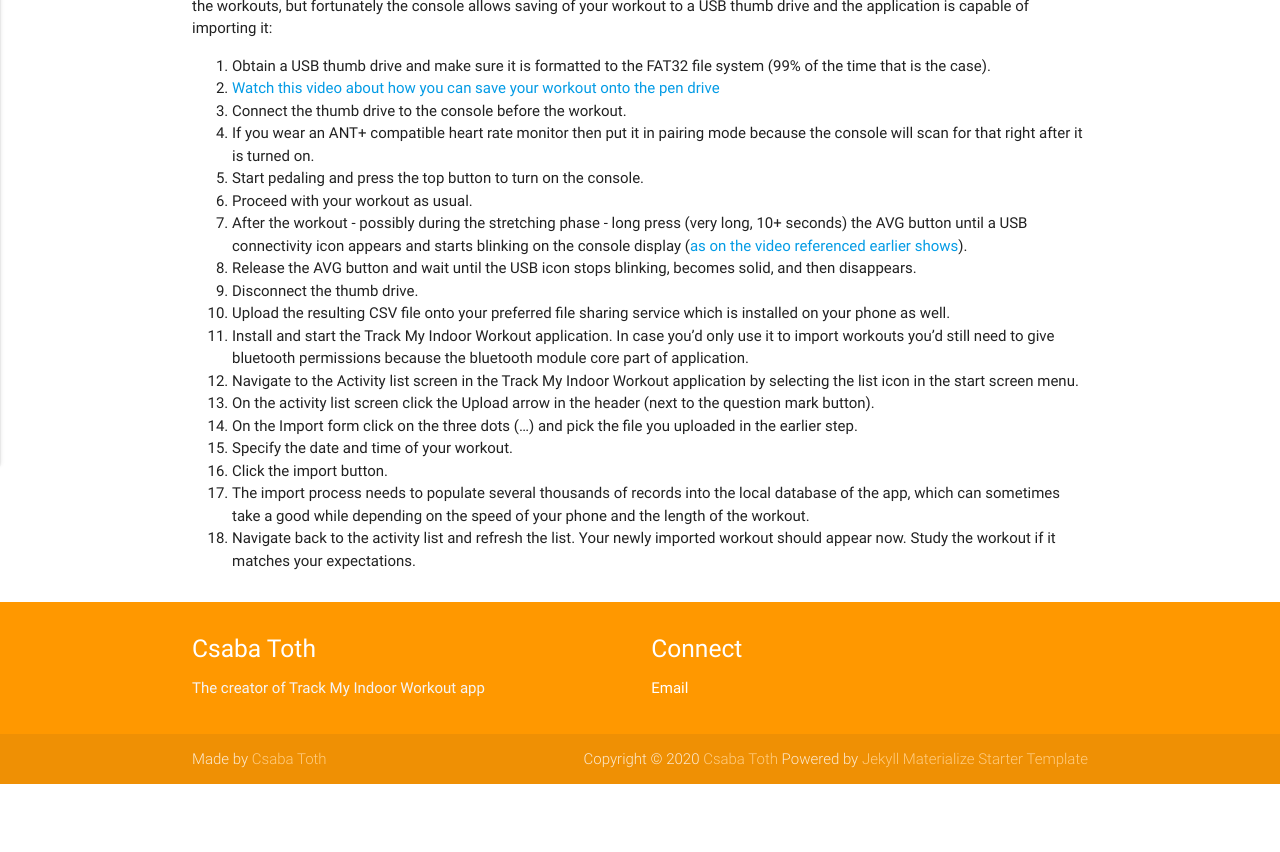
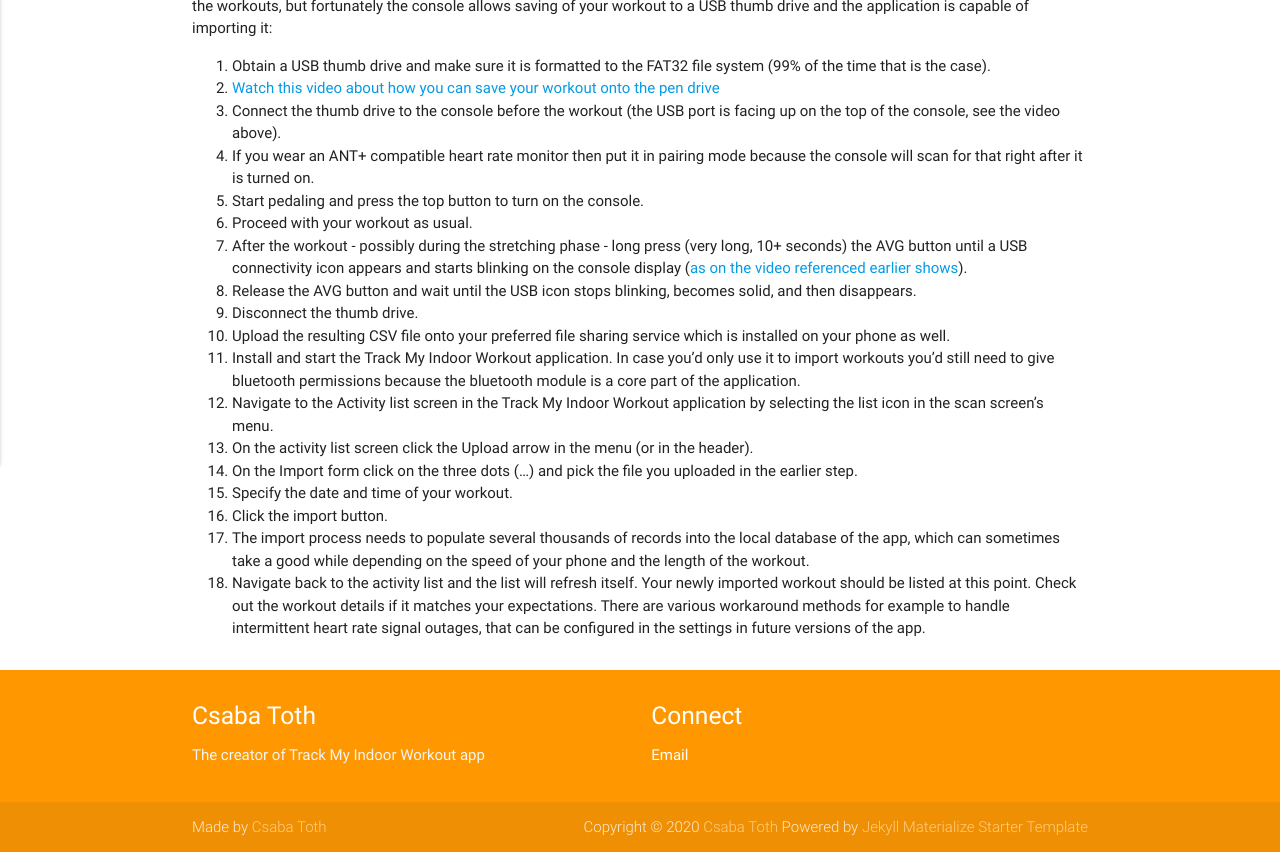
Before and after one commit to TrackMyIndoorWorkout/TrackMyIndoorWorkout.github.io, a Jekyll site: the page built from _posts/2020-09-23-schwinn-ac-performance-plus-support.md, in a window 1280 px wide, cut to the strip 496-1348 px from the top of the page. Built offline with Jekyll 4.4.1, drawn with Linux system fonts in a browser that asks for light colours; before the commit the page ends 1280 px from its top, so only the background shows below that.

Commit message:
Schwinn AC Perf+ guide update

```diff
--- a/_posts/2020-09-23-schwinn-ac-performance-plus-support.md
+++ b/_posts/2020-09-23-schwinn-ac-performance-plus-support.md
@@ -7,7 +7,7 @@ The [Schwinn AC Performance Plus bike](https://www.amazon.com/AC-Performance-Plu
 
 0. Obtain a USB thumb drive and make sure it is formatted to the FAT32 file system (99% of the time that is the case).
 1. [Watch this video about how you can save your workout onto the pen drive](https://www.youtube.com/watch?v=ENkHdcV_E70)
-1. Connect the thumb drive to the console before the workout.
+1. Connect the thumb drive to the console before the workout (the USB port is facing up on the top of the console, see the video above).
 1. If you wear an ANT+ compatible heart rate monitor then put it in pairing mode because the console will scan for that right after it is turned on.
 1. Start pedaling and press the top button to turn on the console.
 1. Proceed with your workout as usual.
@@ -15,11 +15,11 @@ The [Schwinn AC Performance Plus bike](https://www.amazon.com/AC-Performance-Plu
 1. Release the AVG button and wait until the USB icon stops blinking, becomes solid, and then disappears.
 1. Disconnect the thumb drive.
 1. Upload the resulting CSV file onto your preferred file sharing service which is installed on your phone as well.
-1. Install and start the Track My Indoor Workout application. In case you'd only use it to import workouts you'd still need to give bluetooth permissions because the bluetooth module core part of application.
-1. Navigate to the Activity list screen in the Track My Indoor Workout application by selecting the list icon in the start screen menu.
-1. On the activity list screen click the Upload arrow in the header (next to the question mark button).
+1. Install and start the Track My Indoor Workout application. In case you'd only use it to import workouts you'd still need to give bluetooth permissions because the bluetooth module is a core part of the application.
+1. Navigate to the Activity list screen in the Track My Indoor Workout application by selecting the list icon in the scan screen's menu.
+1. On the activity list screen click the Upload arrow in the menu (or in the header).
 1. On the Import form click on the three dots (...) and pick the file you uploaded in the earlier step.
 1. Specify the date and time of your workout.
 1. Click the import button.
 1. The import process needs to populate several thousands of records into the local database of the app, which can sometimes take a good while depending on the speed of your phone and the length of the workout.
-1. Navigate back to the activity list and refresh the list. Your newly imported workout should appear now. Study the workout if it matches your expectations.
+1. Navigate back to the activity list and the list will refresh itself. Your newly imported workout should be listed at this point. Check out the workout details if it matches your expectations. There are various workaround methods for example to handle intermittent heart rate signal outages, that can be configured in the settings in future versions of the app.
```
